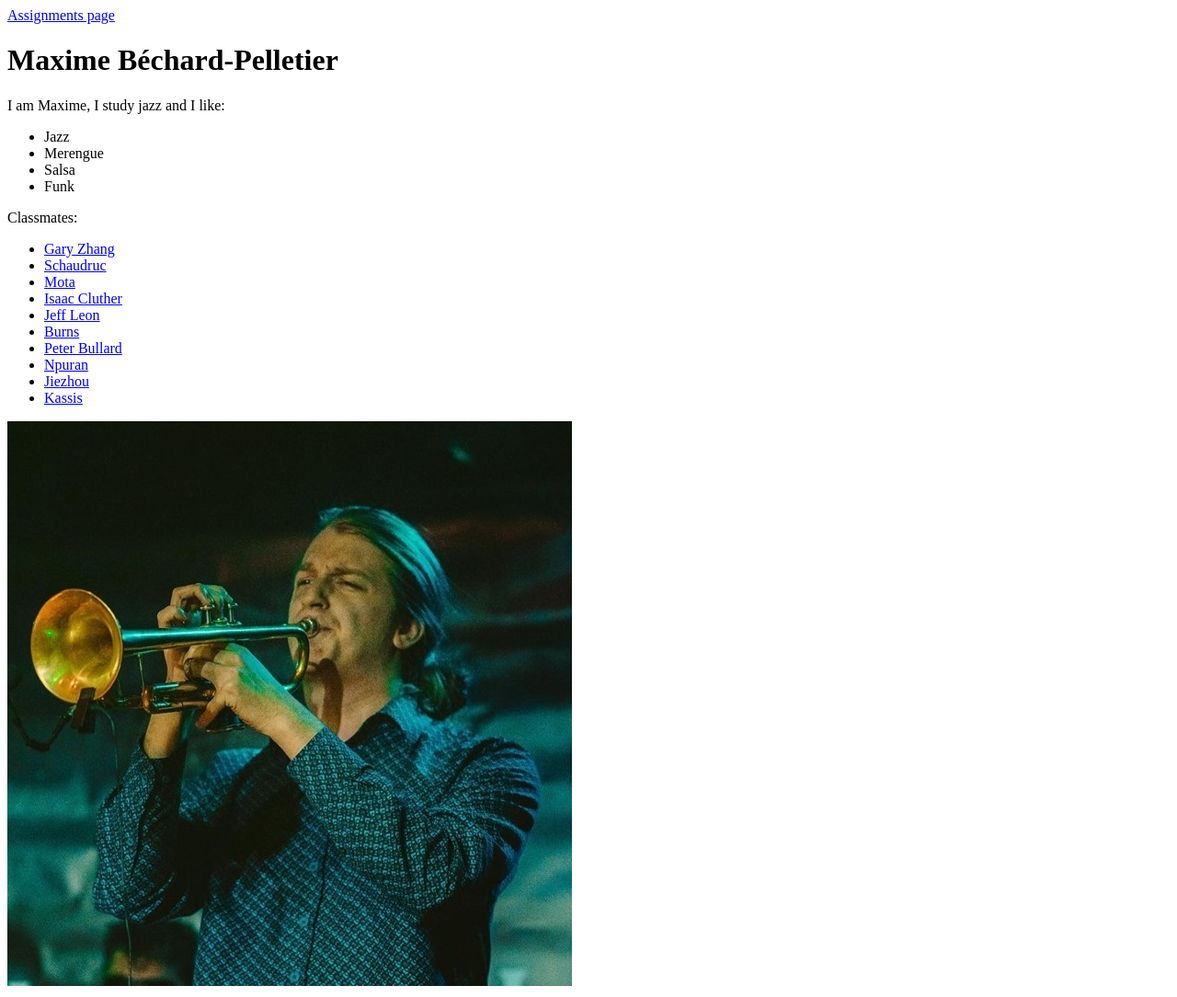
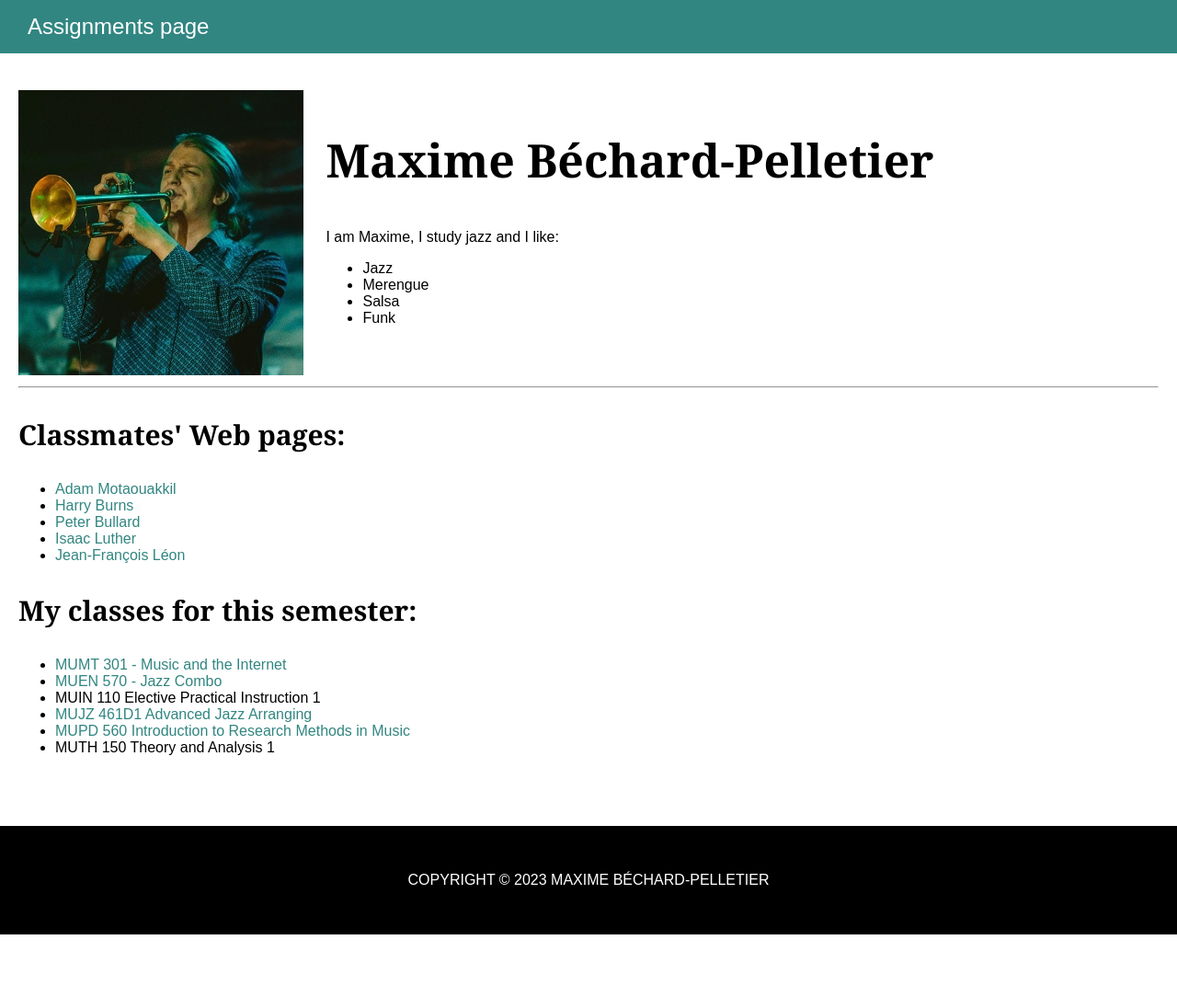
Before and after one commit to mumt301/MaxBP, a plain HTML site: page index.html in a window 1280 px wide. Shown: the whole page at 92% size. After the commit the page ends 1016 px from the top, so only its background shows below. Drawn offline with Linux system fonts and the light colour scheme.

Commit message:
Finish assignment 1+beginning assignment 2

```diff
--- /dev/null
+++ b/fanpage/style.css
@@ -0,0 +1,100 @@
+html {
+    font-size: 62.5%;
+}
+
+body {
+    font-family: Arial, Helvetica, sans-serif;
+    font-size : 1.6rem;
+    margin: 0;
+    padding: 0;
+    box-sizing: border-box;
+}
+
+
+#menu {
+    padding: 10px 20px 0 20px;
+    background-color: #a6a6a6;
+    color: #000;
+    margin-bottom: 30px;
+}
+
+#menu .photo-header {
+    display: inline-block;
+    margin: 0 30px 0 0;
+    padding: 0;
+}
+
+
+#menu a {
+    font-size: 2.4rem;
+    display: inline-block;
+    padding: 5px 20px;
+    font-weight: 500;
+    color: #000;
+}
+#menu a:hover {
+    text-decoration: underline;
+}
+
+
+a {
+    color: #1c6bff;
+    text-decoration: none;
+}
+a:hover {
+    text-decoration: underline;
+}
+
+h1 {
+    font-size: 4.5rem;
+    color: #af3883;
+}
+h2 {
+    font-size: 3.5rem;
+    color: #af3883;
+}
+h3 {
+    font-size: 3.0rem;
+    color: #af3883;
+}
+
+#content {
+    padding: 10px 20px;
+}
+
+footer {
+    margin-top: 50px;
+    padding: 50px 20px;
+    background-color: #a6a6a6;
+    color: #000;
+}
+
+footer .footer-menu {
+    text-align: center;
+    text-transform: uppercase;
+}
+
+footer .footer-menu a {
+    display: inline-block;
+    padding: 10px 30px;
+    margin: 0 10px;
+    color: #fff
+}
+footer .footer-menu a:hover {
+    text-decoration: underline;
+    color: #000;
+}
+
+
+
+/*
+**  CONTENT specifics
+*/
+
+#content .photo-artist {
+    max-height: 400px;
+    width: auto;
+}
+#block-infos {
+    vertical-align: top;
+}
--- a/index.html
+++ b/index.html
@@ -2,6 +2,8 @@
 <html lang="en-CA">
 <head>
     <title>Maxime Bechard-Pelletier basic page</title>
+
+    <link rel="stylesheet" href="style.css">
 </head>
 
 <body>
@@ -9,6 +11,10 @@
         <a href="assignments.html">Assignments page</a>
     </div>
 
+    <section id="content">
+
+        <img class="photo-maxbp" src="maxime-picture.jpg" />
+        <div id="personal-infos">
             <h1>Maxime Béchard-Pelletier</h1>
             <p>I am Maxime, I study jazz and I like:</p>
             <ul>
@@ -17,22 +23,36 @@
                 <li>Salsa</li>
                 <li>Funk</li>
             </ul>
+        </div>
+        <hr />
 
-    <p>Classmates: </p>
+        <h3>Classmates' Web pages:</h3>
         <ul>
-        <li><a href="https://github.com/mumt301/Gary-Zhang" target="_blank">Gary Zhang</a></li>
-        <li><a href="https://github.com/mumt301/schaudruc" target="_blank">Schaudruc</a></li>
-        <li><a href="https://github.com/mumt301/Mota_Repo" target="_blank">Mota</a></li>
-        <li><a href="https://github.com/mumt301/Isaacluther" target="_blank">Isaac Cluther</a></li>
-        <li><a href="https://github.com/mumt301/Jeff_Leon_MUMT_301" target="_blank">Jeff Leon</a></li>
-        <li><a href="https://github.com/mumt301/MUMT301Assignment1Burns" target="_blank">Burns</a></li>
-        <li><a href="https://github.com/mumt301/peter-bullard" target="_blank">Peter Bullard</a></li>
-        <li><a href="https://github.com/mumt301/npuran_test" target="_blank">Npuran</a></li>
-        <li><a href="https://github.com/mumt301/jiezhou" target="_blank">Jiezhou</a></li>
-        <li><a href="https://github.com/mumt301/gracia-kassis" target="_blank">Kassis</a></li>
+            <li><a href="https://mumt301.github.io/Mota_Repo/" target="_blank">Adam Motaouakkil</a></li>
+            <li><a href="https://mumt301.github.io/MUMT301Assignment1Burns/" target="_blank">Harry Burns</a></li>
+            <li><a href="https://mumt301.github.io/peter-bullard/" target="_blank">Peter Bullard</a></li>
+            <li><a href="https://mumt301.github.io/Isaacluther/" target="_blank">Isaac Luther</a></li>
+            <li><a href="https://mumt301.github.io/Jeff_Leon_MUMT_301/" target="_blank">Jean-François Léon</a></li>
         </ul>
 
-    <img src="maxime-picture.jpg" />
+        <h3>My classes for this semester:</h3>
+        <ul>
+            <li><a href="https://www.mcgill.ca/study/2022-2023/courses/mumt-301" target="_blank">MUMT 301 - Music and the Internet</a></li>
+            <li><a href="https://www.mcgill.ca/study/2022-2023/courses/muen-570" target="_blank">MUEN 570 - Jazz Combo</a></li>
+            <li><a href="https://www.mcgill.ca/study/2022-2023/courses/muin-110" target="_blank"></a>MUIN 110 Elective Practical Instruction 1</a></li>
+            <li><a href="https://www.mcgill.ca/study/2022-2023/courses/mujz-461d1" target="_blank">MUJZ 461D1 Advanced Jazz Arranging</a></li>
+            <li><a href="https://www.mcgill.ca/study/2022-2023/courses/mupd-560" target="_blank">MUPD 560 Introduction to Research Methods in Music</a></li>
+            <li><a href="https://www.mcgill.ca/study/2022-2023/courses/muth-150" target="_blank"></a>MUTH 150 Theory and Analysis 1</a></li>
+        </ul>
+
+    </section>
+
+    <footer>
+        <div class="footer-copyright">
+            copyright © 2023 Maxime Béchard-Pelletier
+        </div>
+    </footer>
+
 </body>
 
 </html>
--- /dev/null
+++ b/style.css
@@ -0,0 +1,78 @@
+html {
+    font-size: 62.5%;
+}
+
+body {
+    font-family: Arial, Helvetica, sans-serif;
+    font-size : 1.6rem;
+    margin: 0;
+    padding: 0;
+}
+
+
+#menu {
+    padding: 10px;
+    background-color: #318681;
+    color: #fff;
+    margin-bottom: 30px;
+}
+#menu a {
+    font-size: 2.4rem;
+    display: inline-block;
+    padding: 5px 20px;
+    font-weight: 500;
+    color: #fff;
+}
+#menu a:hover {
+    color: #000;
+}
+
+
+a {
+    color: #318681;
+    text-decoration: none;
+}
+a:hover {
+    text-decoration: underline;
+}
+
+h1 {
+    font-family: Georgia, 'Times New Roman', Times, serif;
+    font-size: 5.0rem;
+}
+h3 {
+    font-family: Georgia, 'Times New Roman', Times, serif;
+    font-size: 3.0rem;
+}
+
+#content {
+    padding: 10px 20px;
+}
+
+footer {
+    margin-top: 50px;
+    padding: 50px 20px;
+    background-color: #000;
+    color: #fff;
+}
+
+footer .footer-copyright {
+    text-align: center;
+    text-transform: uppercase;
+}
+
+
+/*
+**  CONTENT specifics
+*/
+
+#content .photo-maxbp {
+    display: inline-block;
+    width: 25%;
+    margin-right: 20px;
+}
+#personal-infos {
+    display: inline-block;
+    vertical-align: top;
+    width: 60%;
+}
```
Also changed, not shown: fanpage/biography.html (added, +43 -0 lines), fanpage/discography.html (added, +43 -0 lines), fanpage/index.html (added, +43 -0 lines), fanpage/music.html (added, +43 -0 lines), fanpage/coltrane-signature-header.png (added), fanpage/photo-header-coltrane.png (added), fanpage/photo-john-coltrane.jpg (added). Lines whose indentation alone changed are shown as unchanged.
